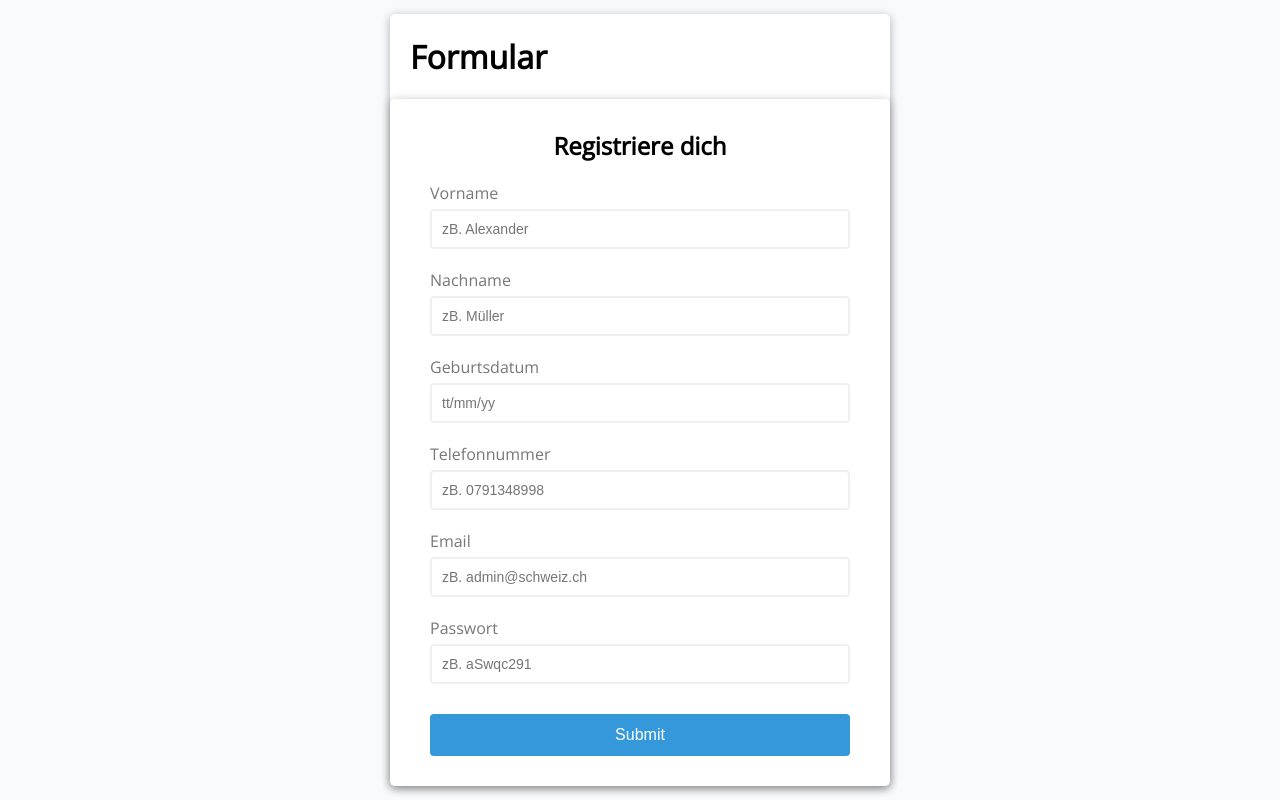
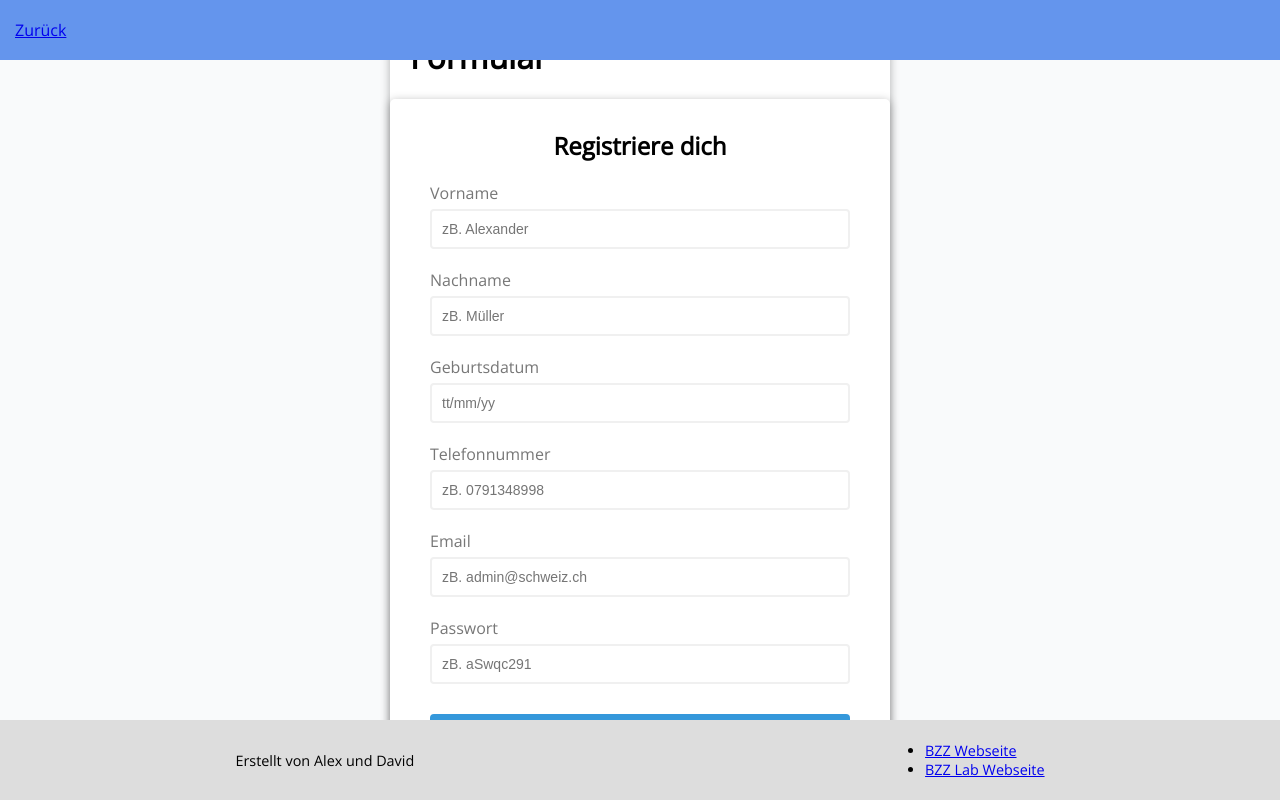
Before and after one commit to ramchijr/Matheseite, a website: page Formular/form.html in a window 1280 px wide. Drawn offline with nearby package versions, Linux system fonts and the light colour scheme.

Commit message:
Ich habe eine Navibar sowie einen Footer hinzugefügt.

```diff
--- a/Formular/css/forms.css
+++ b/Formular/css/forms.css
@@ -7,6 +7,36 @@
 
 * {
     box-sizing: border-box;
+}
+
+header {
+    height: 60px;
+    position: fixed;
+    top: 0;
+    right: 0;
+    left: 0;
+    z-index: 1030;
+    background-color: cornflowerblue;
+    display: flex;
+    align-items: center;
+}
+.navi {
+    margin: 15px;
+    color: white;
+}
+
+footer {
+    margin-top: 200px;
+    position: absolute;
+    bottom: 0;
+    right: 0;
+    left: 0;
+    display: flex;
+    align-items: center;
+    justify-content: space-around;
+    height: 5rem;
+    background-color: #DDD;
+    font-size: 0.9rem;
 }
 
 body {
--- a/Formular/form.html
+++ b/Formular/form.html
@@ -11,7 +11,12 @@
     <link rel="stylesheet" href="css/forms.css">
 </head>
 <body>
-
+<header>
+    <div class="navi">
+        <a href="#" onclick="history.back(-1)" target="_blank">Zurück<a/>
+    </div>
+</header>
+<main>
     <div class="container">
         <div class="jumbotron jumbotron-fluid">
             <div class="container-formular">
@@ -58,5 +63,18 @@
         </div>
     </div>
 <script src="js/validate-input.js" charset="utf-8"></script>
+</main>
+<footer>
+    <div>Erstellt von Alex und David</div>
+    <nav>
+        <ul>
+            <li>
+                <a href="https://www.bzz.ch/" target="_blank">BZZ Webseite</a>
+            </li>
+            <li>
+                <a href="http://ict.bzzlab.ch/index.php?clear=all" target="_blank">BZZ Lab Webseite</a>
+        </ul>
+    </nav>
+</footer>
 </body>
 </html>
```
Lines whose indentation alone changed are shown as unchanged.
